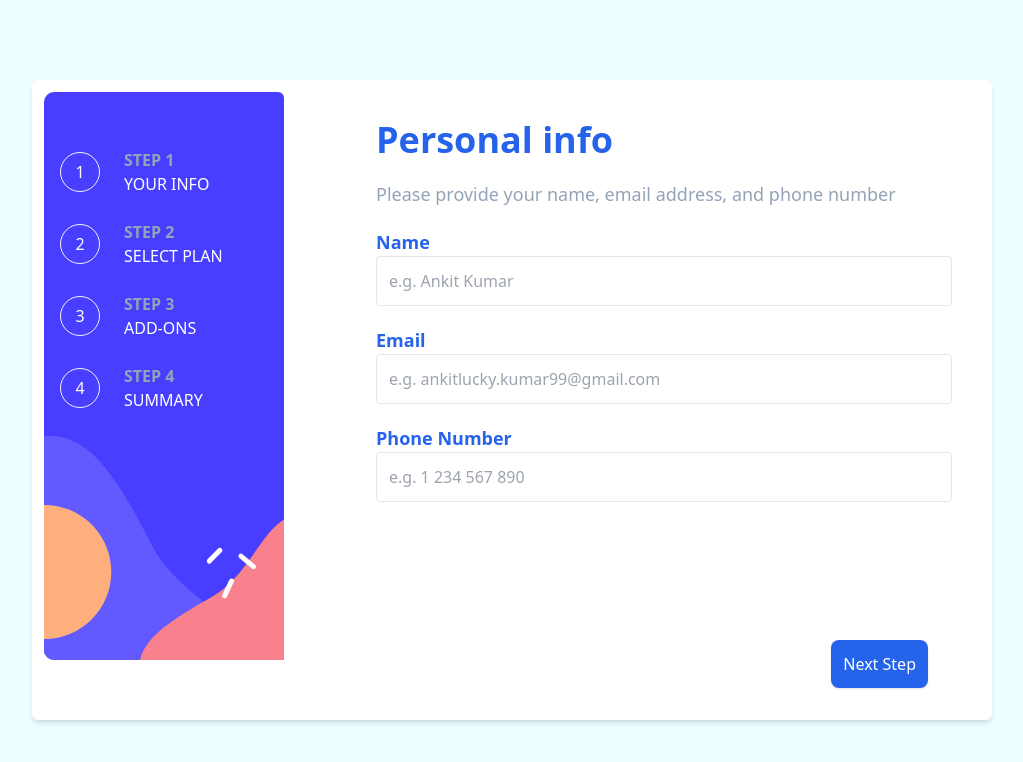
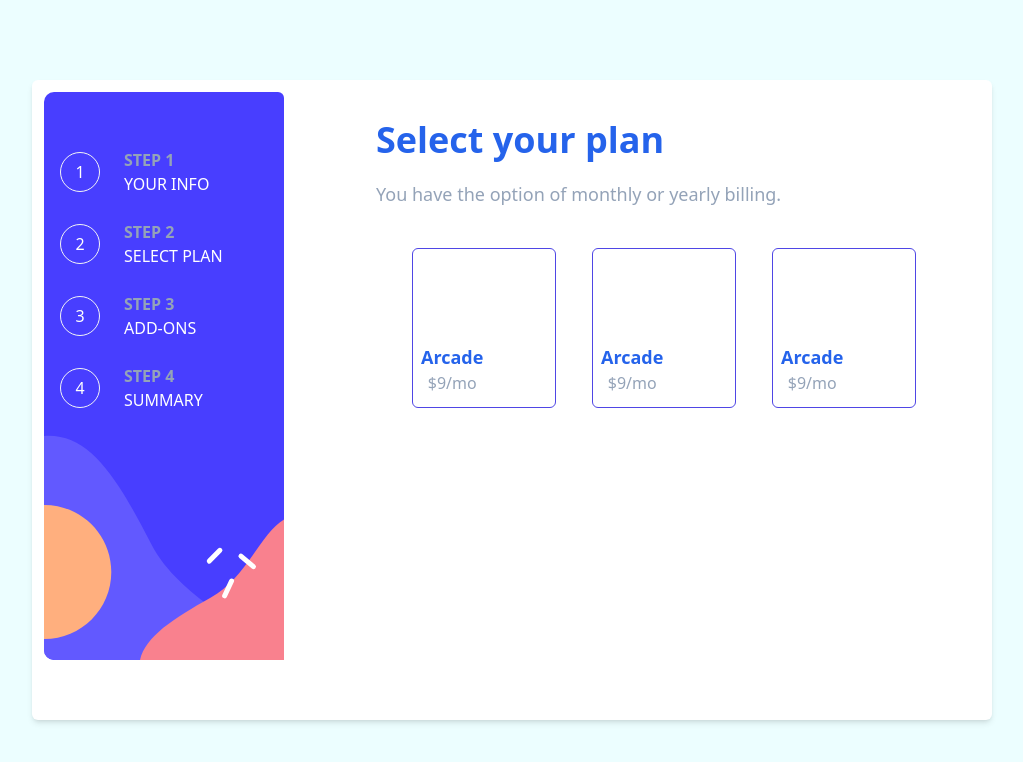
Before and after one commit to Ankit2kumar/Multi-step-form, a React (Vite) app: page / in a window 1280 px wide. Shown: the top 762 px of the page, without its empty margins (128-1151 px from the left). Built offline with nearby package versions, Linux system fonts and the light colour scheme.

Commit message:
Adds Second Page

```diff
--- a/package.json
+++ b/package.json
@@ -10,9 +10,12 @@
     "preview": "vite preview"
   },
   "dependencies": {
+    "@types/bootstrap": "^5.2.10",
     "autoprefixer": "^10.4.16",
+    "bootstrap": "^5.3.2",
     "postcss": "^8.4.32",
     "react": "^18.2.0",
+    "react-bootstrap": "^2.9.2",
     "react-dom": "^18.2.0",
     "tailwindcss": "^3.4.0"
   },
--- a/src/App.tsx
+++ b/src/App.tsx
@@ -1,12 +1,14 @@
 /** @format */
 
 import StepOne from './components/StepOne';
+import StepTwo from './components/StepTwo';
 import './index.css';
 
 function App() {
 	return (
 		<>
-			<StepOne />
+			{/* <StepOne /> */}
+			<StepTwo />
 		</>
 	);
 }
--- /dev/null
+++ b/src/components/StepTwo.tsx
@@ -0,0 +1,57 @@
+/** @format */
+
+import OverView from './OverView';
+
+export default function StepTwo() {
+	const imgUrl = `bg-[url('../../multi-step-form-main/assets/images/bg-sidebar-desktop.svg')]`;
+	const imgArcade = `[url('../../multi-step-form-main/assets/images/icon-arcade.svg')]`;
+	return (
+		<main className="bg-cyan-50 h-screen flex items-center justify-center">
+			<section className="relative container flex flex-row w-3/4 h-4/5 bg-white rounded-md shadow-md">
+				<div
+					className={`absolute top-3 bottom-3 left-3 w-1/4 ${imgUrl} rounded-md flex flex-col items-start pl-4 pt-14 bg-no-repeat`}
+				>
+					<OverView num={1} text="Your Info" />
+					<OverView num={2} text="Select Plan" />
+					<OverView num={3} text="Add-ons" />
+					<OverView num={4} text="Summary" />
+				</div>
+				<div className="w-3/5 absolute bottom-3 right-10 top-10 flex flex-col">
+					<h1 className="font-bold text-4xl text-blue-600">Select your plan</h1>
+					<p className=" mt-5 text-slate-400 text-lg">
+						You have the option of monthly or yearly billing.
+					</p>
+					<div className="flex flex-row mt-10 justify-evenly items-center ">
+						<div className="flex flex-row relative rounded-md w-36 h-40 border border-indigo-600">
+							{/* <div className=""></div> */}
+							<div className="absolute bottom-3 left-2 flex flex-col">
+								<div className="font-semibold text-blue-600 text-lg text-center">
+									Arcade
+								</div>
+								<div className="text-slate-400 text-center">$9/mo</div>
+							</div>
+						</div>
+						<div className="flex flex-row relative rounded-md w-36 h-40 border border-indigo-600">
+							{' '}
+							<div className="absolute bottom-3 left-2 flex flex-col">
+								<div className="font-semibold text-blue-600 text-lg text-center">
+									Arcade
+								</div>
+								<div className="text-slate-400 text-center">$9/mo</div>
+							</div>
+						</div>
+						<div className="flex flex-row relative rounded-md w-36 h-40 border border-indigo-600">
+							{' '}
+							<div className="absolute bottom-3 left-2 flex flex-col">
+								<div className="font-semibold text-blue-600 text-lg text-center">
+									Arcade
+								</div>
+								<div className="text-slate-400 text-center">$9/mo</div>
+							</div>
+						</div>
+					</div>
+				</div>
+			</section>
+		</main>
+	);
+}
```
Also changed, not shown: 1 other file (tests, documents, lock files or other folders).
